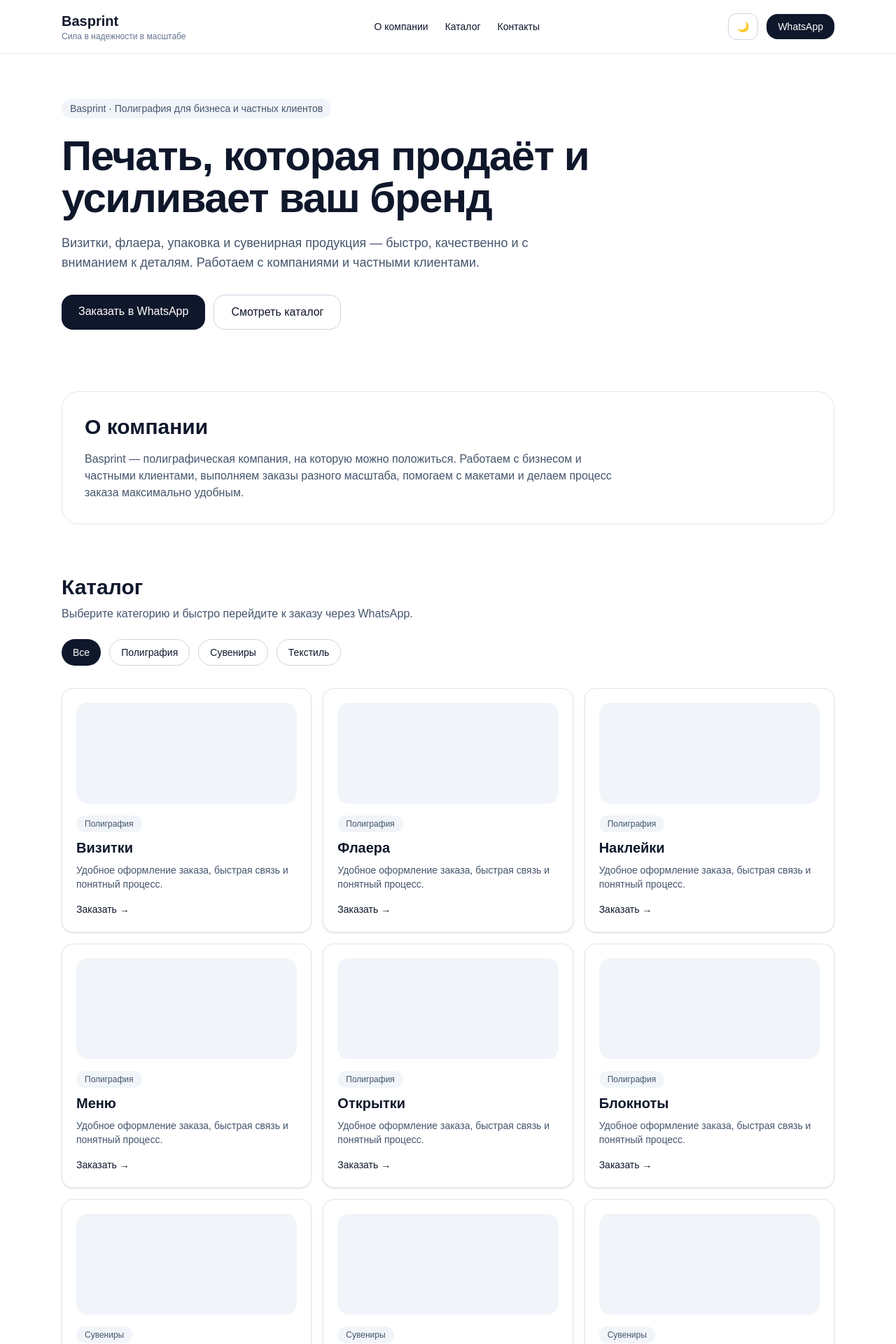
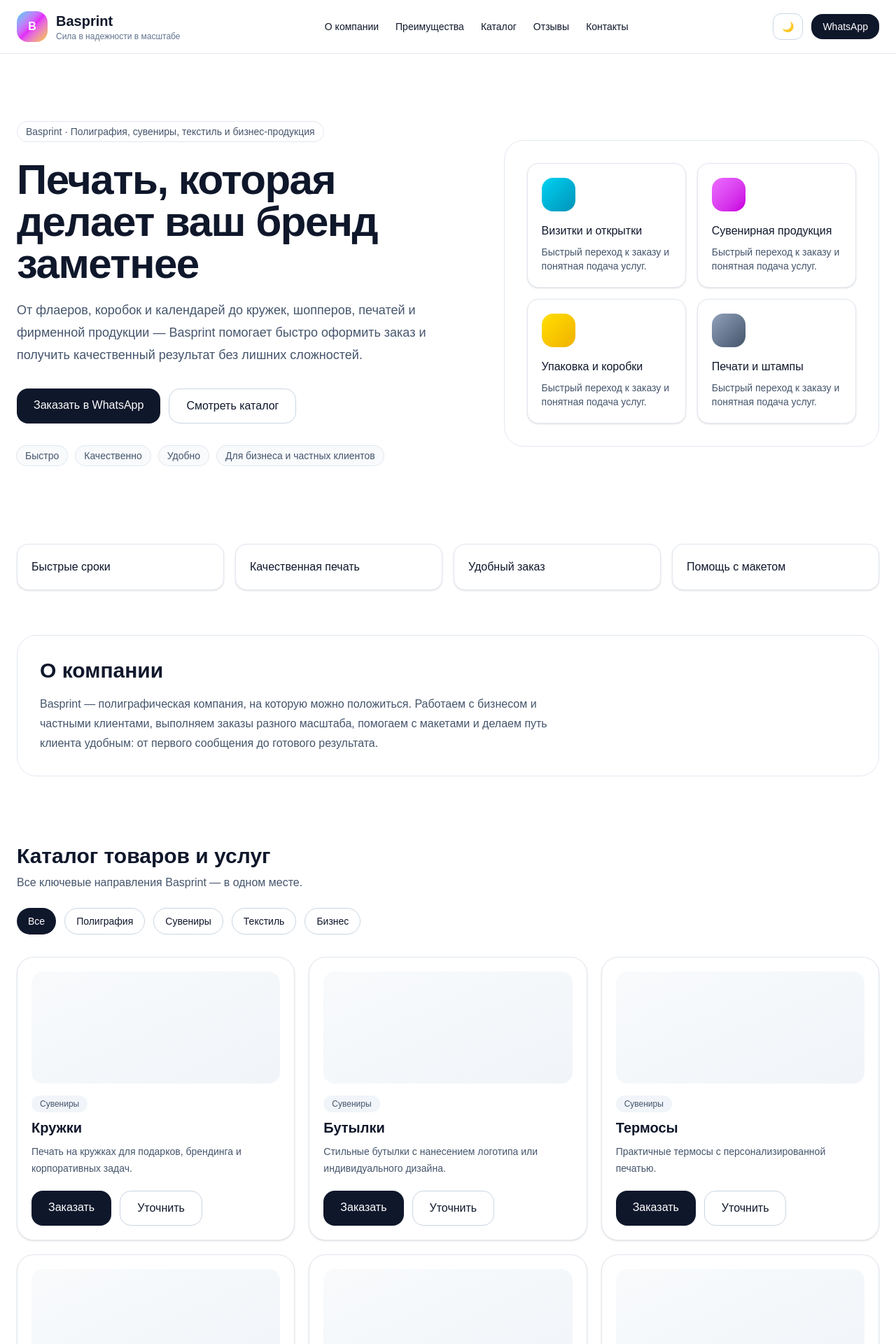
Before and after one commit to gmm055/basprint-site1, a Next.js app: page / in a window 1280 px wide. Shown: the top 1920 px of the page at 70% size. Built offline with nearby package versions, Linux system fonts and the light colour scheme.

Commit message:
premium upgraded landing

```diff
--- a/src/app/page.tsx
+++ b/src/app/page.tsx
@@ -5,65 +5,213 @@ import { useState } from "react";
 type Product = {
   name: string;
   category: string;
+  description: string;
+};
+
+type Review = {
+  name: string;
+  text: string;
 };
 
 export default function Home() {
   const [dark, setDark] = useState(false);
   const [category, setCategory] = useState("Все");
 
-  const categories = ["Все", "Полиграфия", "Сувениры", "Текстиль"];
+  const categories = [
+    "Все",
+    "Полиграфия",
+    "Сувениры",
+    "Текстиль",
+    "Бизнес",
+  ];
 
   const products: Product[] = [
-    { name: "Визитки", category: "Полиграфия" },
-    { name: "Флаера", category: "Полиграфия" },
-    { name: "Наклейки", category: "Полиграфия" },
-    { name: "Меню", category: "Полиграфия" },
-    { name: "Открытки", category: "Полиграфия" },
-    { name: "Блокноты", category: "Полиграфия" },
-
-    { name: "Кружки", category: "Сувениры" },
-    { name: "Магниты", category: "Сувениры" },
-    { name: "Термосы", category: "Сувениры" },
-
-    { name: "Шопперы", category: "Текстиль" },
-    { name: "Бейсболки", category: "Текстиль" },
+    {
+      name: "Кружки",
+      category: "Сувениры",
+      description: "Печать на кружках для подарков, брендинга и корпоративных задач.",
+    },
+    {
+      name: "Бутылки",
+      category: "Сувениры",
+      description: "Стильные бутылки с нанесением логотипа или индивидуального дизайна.",
+    },
+    {
+      name: "Термосы",
+      category: "Сувениры",
+      description: "Практичные термосы с персонализированной печатью.",
+    },
+    {
+      name: "Лифлеты",
+      category: "Полиграфия",
+      description: "Информативные материалы для бизнеса, рекламы и мероприятий.",
+    },
+    {
+      name: "Флаера",
+      category: "Полиграфия",
+      description: "Яркие флаера для продвижения, акций и офлайн-рекламы.",
+    },
+    {
+      name: "Конверты с нанесением",
+      category: "Полиграфия",
+      description: "Фирменные конверты с печатью для деловой и корпоративной переписки.",
+    },
+    {
+      name: "Открытки",
+      category: "Полиграфия",
+      description: "Поздравительные, рекламные и брендированные открытки.",
+    },
+    {
+      name: "Меню",
+      category: "Полиграфия",
+      description: "Меню стандартных и нестандартных размеров для кафе и ресторанов.",
+    },
+    {
+      name: "Книги",
+      category: "Полиграфия",
+      description: "Печать книг и многостраничной продукции с аккуратной сборкой.",
+    },
+    {
+      name: "Наклейки",
+      category: "Полиграфия",
+      description: "Наклейки и стикеры разных форматов для упаковки и рекламы.",
+    },
+    {
+      name: "Твёрдый переплёт",
+      category: "Полиграфия",
+      description: "Изделия в твёрдом переплёте для презентабельной подачи.",
+    },
+    {
+      name: "Коробки",
+      category: "Полиграфия",
+      description: "Коробки с индивидуальным оформлением и фирменной печатью.",
+    },
+    {
+      name: "Блокноты",
+      category: "Полиграфия",
+      description: "Брендированные блокноты для офиса, подарков и продаж.",
+    },
+    {
+      name: "Папки",
+      category: "Полиграфия",
+      description: "Фирменные папки для деловой документации и презентаций.",
+    },
+    {
+      name: "Магниты",
+      category: "Сувениры",
+      description: "Магниты с логотипом, изображением или рекламной подачей.",
+    },
+    {
+      name: "Календари",
+      category: "Полиграфия",
+      description: "Настольные и настенные календари под фирменный стиль.",
+    },
+    {
+      name: "Бейсболки",
+      category: "Текстиль",
+      description: "Нанесение логотипов и надписей на бейсболки.",
+    },
+    {
+      name: "Шопперы",
+      category: "Текстиль",
+      description: "Печать на шопперах для брендов, мероприятий и мерча.",
+    },
+    {
+      name: "Штампы",
+      category: "Бизнес",
+      description: "Штампы для бизнеса, офиса и документов с удобным заказом.",
+    },
+    {
+      name: "Печати",
+      category: "Бизнес",
+      description: "Изготовление печатей с быстрыми сроками и понятным процессом.",
+    },
   ];
 
-  const filtered =
+  const filteredProducts =
     category === "Все"
       ? products
-      : products.filter((p) => p.category === category);
+      : products.filter((product) => product.category === category);
+
+  const advantages = [
+    "Быстрые сроки",
+    "Качественная печать",
+    "Удобный заказ",
+    "Помощь с макетом",
+  ];
+
+  const quickCategories = [
+    "Визитки и открытки",
+    "Сувенирная продукция",
+    "Упаковка и коробки",
+    "Печати и штампы",
+  ];
+
+  const steps = [
+    "Вы пишете или звоните",
+    "Уточняем задачу и детали",
+    "Выполняем заказ",
+    "Выдаём готовую продукцию",
+  ];
+
+  const reviews: Review[] = [
+    {
+      name: "Жанеля",
+      text: "Быстро ответили, хорошая цена, приятный продавец.",
+    },
+    {
+      name: "Нурсулу Идигеева",
+      text: "Отличная полиграфия! Нашла через 2ГИС, оперативно всё сделали и именно так, как я хотела.",
+    },
+    {
+      name: "Aray Y",
+      text: "Уже около года работаем с компанией. Всегда качественно, в срок и с вниманием к деталям.",
+    },
+  ];
 
   const pageClass = dark
     ? "min-h-screen bg-slate-950 text-white transition-colors duration-300"
     : "min-h-screen bg-white text-slate-900 transition-colors duration-300";
 
   const headerClass = dark
-    ? "sticky top-0 z-50 border-b border-slate-800 bg-slate-950/90 backdrop-blur"
-    : "sticky top-0 z-50 border-b border-slate-200 bg-white/90 backdrop-blur";
+    ? "sticky top-0 z-50 border-b border-slate-800 bg-slate-950/80 backdrop-blur"
+    : "sticky top-0 z-50 border-b border-slate-200 bg-white/80 backdrop-blur";
 
   const mutedTextClass = dark ? "text-slate-300" : "text-slate-600";
 
-  const cardClass = dark
-    ? "rounded-2xl border border-slate-800 bg-slate-900 p-5 shadow-sm transition hover:-translate-y-1 hover:shadow-md"
-    : "rounded-2xl border border-slate-200 bg-white p-5 shadow-sm transition hover:-translate-y-1 hover:shadow-md";
+  const sectionCardClass = dark
+    ? "rounded-[28px] border border-slate-800 bg-slate-900"
+    : "rounded-[28px] border border-slate-200 bg-white";
+
+  const smallCardClass = dark
+    ? "rounded-2xl border border-slate-800 bg-slate-900 p-5 shadow-sm"
+    : "rounded-2xl border border-slate-200 bg-white p-5 shadow-sm";
+
+  const productCardClass = dark
+    ? "group rounded-[24px] border border-slate-800 bg-slate-900 p-5 shadow-sm transition duration-300 hover:-translate-y-1 hover:shadow-xl"
+    : "group rounded-[24px] border border-slate-200 bg-white p-5 shadow-sm transition duration-300 hover:-translate-y-1 hover:shadow-xl";
+
+  const primaryButtonClass = dark
+    ? "rounded-2xl bg-white px-6 py-3 font-medium text-slate-900 transition hover:opacity-90"
+    : "rounded-2xl bg-slate-900 px-6 py-3 font-medium text-white transition hover:opacity-90";
 
   const secondaryButtonClass = dark
     ? "rounded-2xl border border-slate-700 px-6 py-3 font-medium transition hover:bg-slate-900"
     : "rounded-2xl border border-slate-300 px-6 py-3 font-medium transition hover:bg-slate-50";
 
-  const primaryButtonClass = dark
-    ? "rounded-2xl bg-white px-6 py-3 font-medium text-slate-900 transition hover:opacity-90"
-    : "rounded-2xl bg-slate-900 px-6 py-3 font-medium text-white transition hover:opacity-90";
-
   return (
     <main className={pageClass}>
       <header className={headerClass}>
-        <div className="mx-auto flex max-w-6xl items-center justify-between px-6 py-4">
+        <div className="mx-auto flex max-w-7xl items-center justify-between px-6 py-4">
+          <div className="flex items-center gap-3">
+            <div className="flex h-11 w-11 items-center justify-center rounded-2xl bg-gradient-to-br from-cyan-400 via-fuchsia-500 to-yellow-400 font-bold text-white">
+              B
+            </div>
             <div>
               <div className="text-xl font-bold">Basprint</div>
               <div className={dark ? "text-xs text-slate-400" : "text-xs text-slate-500"}>
                 Сила в надежности в масштабе
+              </div>
             </div>
           </div>
 
@@ -71,8 +219,14 @@ export default function Home() {
             <a href="#about" className="hover:opacity-70">
               О компании
             </a>
+            <a href="#advantages" className="hover:opacity-70">
+              Преимущества
+            </a>
             <a href="#catalog" className="hover:opacity-70">
               Каталог
+            </a>
+            <a href="#reviews" className="hover:opacity-70">
+              Отзывы
             </a>
             <a href="#contacts" className="hover:opacity-70">
               Контакты
@@ -108,26 +262,27 @@ export default function Home() {
         </div>
       </header>
 
-      <section className="mx-auto max-w-6xl px-6 py-16">
-        <div className="max-w-3xl">
+      <section className="mx-auto max-w-7xl px-6 py-16 lg:py-24">
+        <div className="grid items-center gap-10 lg:grid-cols-[1.1fr_0.9fr]">
+          <div>
             <div
               className={
                 dark
-                ? "inline-flex rounded-full bg-slate-800 px-3 py-1 text-sm text-slate-300"
-                : "inline-flex rounded-full bg-slate-100 px-3 py-1 text-sm text-slate-600"
+                  ? "inline-flex rounded-full border border-slate-800 bg-slate-900 px-3 py-1 text-sm text-slate-300"
+                  : "inline-flex rounded-full border border-slate-200 bg-white px-3 py-1 text-sm text-slate-600"
               }
             >
-            Basprint · Полиграфия для бизнеса и частных клиентов
+              Basprint · Полиграфия, сувениры, текстиль и бизнес-продукция
             </div>
 
             <h1 className="mt-6 text-4xl font-bold tracking-tight md:text-6xl">
-            Печать, которая продаёт и усиливает ваш бренд
+              Печать, которая делает ваш бренд заметнее
             </h1>
 
-          <p className={`mt-5 max-w-2xl text-lg ${mutedTextClass}`}>
-            Визитки, флаера, упаковка и сувенирная продукция — быстро,
-            качественно и с вниманием к деталям. Работаем с компаниями и
-            частными клиентами.
+            <p className={`mt-5 max-w-2xl text-lg leading-8 ${mutedTextClass}`}>
+              От флаеров, коробок и календарей до кружек, шопперов, печатей и
+              фирменной продукции — Basprint помогает быстро оформить заказ и
+              получить качественный результат без лишних сложностей.
             </p>
 
             <div className="mt-8 flex flex-wrap gap-3">
@@ -144,43 +299,89 @@ export default function Home() {
                 Смотреть каталог
               </a>
             </div>
+
+            <div className="mt-8 flex flex-wrap gap-3 text-sm">
+              {["Быстро", "Качественно", "Удобно", "Для бизнеса и частных клиентов"].map(
+                (item) => (
+                  <span
+                    key={item}
+                    className={
+                      dark
+                        ? "rounded-full bg-slate-900 px-3 py-1 text-slate-300 ring-1 ring-slate-800"
+                        : "rounded-full bg-slate-50 px-3 py-1 text-slate-600 ring-1 ring-slate-200"
+                    }
+                  >
+                    {item}
+                  </span>
+                )
+              )}
+            </div>
+          </div>
+
+          <div className={sectionCardClass + " p-6 lg:p-8"}>
+            <div className="grid gap-4 sm:grid-cols-2">
+              {quickCategories.map((item, index) => (
+                <div key={item} className={smallCardClass}>
+                  <div
+                    className={`mb-4 h-12 w-12 rounded-2xl ${
+                      index === 0
+                        ? "bg-gradient-to-br from-cyan-400 to-cyan-600"
+                        : index === 1
+                        ? "bg-gradient-to-br from-fuchsia-400 to-fuchsia-600"
+                        : index === 2
+                        ? "bg-gradient-to-br from-yellow-300 to-yellow-500"
+                        : "bg-gradient-to-br from-slate-400 to-slate-600"
+                    }`}
+                  />
+                  <div className="font-medium">{item}</div>
+                  <div className={`mt-2 text-sm ${mutedTextClass}`}>
+                    Быстрый переход к заказу и понятная подача услуг.
+                  </div>
+                </div>
+              ))}
+            </div>
+          </div>
         </div>
       </section>
 
-      <section id="about" className="mx-auto max-w-6xl px-6 py-6">
-        <div
-          className={
-            dark
-              ? "rounded-3xl border border-slate-800 bg-slate-900 p-8"
-              : "rounded-3xl border border-slate-200 bg-white p-8"
-          }
-        >
+      <section id="advantages" className="mx-auto max-w-7xl px-6 py-4">
+        <div className="grid gap-4 md:grid-cols-4">
+          {advantages.map((item) => (
+            <div key={item} className={smallCardClass}>
+              <div className="font-medium">{item}</div>
+            </div>
+          ))}
+        </div>
+      </section>
+
+      <section id="about" className="mx-auto max-w-7xl px-6 py-12">
+        <div className={sectionCardClass + " p-8"}>
           <h2 className="text-3xl font-bold">О компании</h2>
-          <p className={`mt-4 max-w-3xl ${mutedTextClass}`}>
+          <p className={`mt-4 max-w-3xl leading-7 ${mutedTextClass}`}>
             Basprint — полиграфическая компания, на которую можно положиться.
             Работаем с бизнесом и частными клиентами, выполняем заказы разного
-            масштаба, помогаем с макетами и делаем процесс заказа максимально
-            удобным.
+            масштаба, помогаем с макетами и делаем путь клиента удобным: от
+            первого сообщения до готового результата.
           </p>
         </div>
       </section>
 
-      <section id="catalog" className="mx-auto max-w-6xl px-6 py-12">
+      <section id="catalog" className="mx-auto max-w-7xl px-6 py-12">
         <div>
-          <h2 className="text-3xl font-bold">Каталог</h2>
+          <h2 className="text-3xl font-bold">Каталог товаров и услуг</h2>
           <p className={`mt-2 ${mutedTextClass}`}>
-            Выберите категорию и быстро перейдите к заказу через WhatsApp.
+            Все ключевые направления Basprint — в одном месте.
           </p>
         </div>
 
         <div className="mt-6 flex flex-wrap gap-3">
-          {categories.map((c) => {
-            const active = category === c;
+          {categories.map((item) => {
+            const active = category === item;
 
             return (
               <button
-                key={c}
-                onClick={() => setCategory(c)}
+                key={item}
+                onClick={() => setCategory(item)}
                 className={
                   active
                     ? dark
@@ -192,21 +393,21 @@ export default function Home() {
                 }
                 type="button"
               >
-                {c}
+                {item}
               </button>
             );
           })}
         </div>
 
-        <div className="mt-8 grid gap-4 sm:grid-cols-2 lg:grid-cols-3">
-          {filtered.map((item) => (
-            <div key={item.name} className={cardClass}>
+        <div className="mt-8 grid gap-5 sm:grid-cols-2 xl:grid-cols-3">
+          {filteredProducts.map((product) => (
+            <div key={product.name} className={productCardClass}>
               <div
-                className={
+                className={`mb-4 h-40 rounded-2xl ${
                   dark
-                    ? "mb-4 h-36 rounded-2xl bg-slate-800"
-                    : "mb-4 h-36 rounded-2xl bg-slate-100"
-                }
+                    ? "bg-gradient-to-br from-slate-800 to-slate-900"
+                    : "bg-gradient-to-br from-slate-50 to-slate-100"
+                }`}
               />
               <div
                 className={
@@ -215,36 +416,82 @@ export default function Home() {
                     : "mb-2 inline-flex rounded-full bg-slate-100 px-3 py-1 text-xs text-slate-600"
                 }
               >
-                {item.category}
+                {product.category}
               </div>
 
-              <h3 className="text-xl font-semibold">{item.name}</h3>
+              <h3 className="text-xl font-semibold">{product.name}</h3>
 
-              <p className={`mt-2 text-sm ${mutedTextClass}`}>
-                Удобное оформление заказа, быстрая связь и понятный процесс.
+              <p className={`mt-2 text-sm leading-6 ${mutedTextClass}`}>
+                {product.description}
               </p>
 
+              <div className="mt-5 flex flex-wrap gap-3">
                 <a
                   href={`https://wa.me/77024056954?text=${encodeURIComponent(
-                  `Здравствуйте! Хочу заказать в Basprint: ${item.name}`
+                    `Здравствуйте! Хочу заказать в Basprint: ${product.name}`
                   )}`}
                   target="_blank"
                   rel="noreferrer"
-                className="mt-4 inline-block text-sm font-medium hover:opacity-70"
+                  className={primaryButtonClass}
                 >
-                Заказать →
+                  Заказать
                 </a>
+
+                <a
+                  href="https://wa.me/77024056954?text=Здравствуйте! Хочу уточнить детали заказа в Basprint"
+                  target="_blank"
+                  rel="noreferrer"
+                  className={secondaryButtonClass}
+                >
+                  Уточнить
+                </a>
+              </div>
             </div>
           ))}
         </div>
       </section>
 
-      <section className="mx-auto max-w-6xl px-6 py-12">
+      <section className="mx-auto max-w-7xl px-6 py-12">
+        <h2 className="text-3xl font-bold">Как мы работаем</h2>
+        <div className="mt-8 grid gap-4 md:grid-cols-4">
+          {steps.map((step, index) => (
+            <div key={step} className={smallCardClass}>
+              <div className={dark ? "text-sm text-slate-400" : "text-sm text-slate-500"}>
+                Шаг {index + 1}
+              </div>
+              <div className="mt-2 font-medium">{step}</div>
+            </div>
+          ))}
+        </div>
+      </section>
+
+      <section id="reviews" className="mx-auto max-w-7xl px-6 py-12">
+        <div>
+          <h2 className="text-3xl font-bold">Отзывы клиентов</h2>
+          <p className={`mt-2 ${mutedTextClass}`}>
+            Реальные отзывы клиентов Basprint.
+          </p>
+        </div>
+
+        <div className="mt-8 grid gap-4 md:grid-cols-3">
+          {reviews.map((review) => (
+            <div key={review.name} className={smallCardClass}>
+              <div className="mb-3 text-yellow-500">★★★★★</div>
+              <p className={`text-sm leading-6 ${mutedTextClass}`}>
+                {review.text}
+              </p>
+              <div className="mt-4 font-medium">{review.name}</div>
+            </div>
+          ))}
+        </div>
+      </section>
+
+      <section className="mx-auto max-w-7xl px-6 py-12">
         <div
           className={
             dark
-              ? "rounded-3xl bg-white px-8 py-10 text-slate-900"
-              : "rounded-3xl bg-slate-900 px-8 py-10 text-white"
+              ? "rounded-[28px] bg-white px-8 py-10 text-slate-900"
+              : "rounded-[28px] bg-slate-900 px-8 py-10 text-white"
           }
         >
           <h2 className="text-3xl font-bold">Готовы оформить заказ?</h2>
@@ -274,14 +521,8 @@ export default function Home() {
         </div>
       </section>
 
-      <section id="contacts" className="mx-auto max-w-6xl px-6 py-12">
-        <div
-          className={
-            dark
-              ? "grid gap-6 rounded-3xl border border-slate-800 bg-slate-900 p-8 md:grid-cols-2"
-              : "grid gap-6 rounded-3xl border border-slate-200 bg-white p-8 md:grid-cols-2"
-          }
-        >
+      <section id="contacts" className="mx-auto max-w-7xl px-6 py-12">
+        <div className={sectionCardClass + " grid gap-6 p-8 md:grid-cols-2"}>
           <div>
             <h2 className="text-3xl font-bold">Контакты</h2>
             <div className={`mt-4 space-y-2 ${mutedTextClass}`}>
@@ -326,8 +567,8 @@ export default function Home() {
         <div
           className={
             dark
-              ? "mx-auto max-w-6xl px-6 text-sm text-slate-400"
-              : "mx-auto max-w-6xl px-6 text-sm text-slate-500"
+              ? "mx-auto max-w-7xl px-6 text-sm text-slate-400"
+              : "mx-auto max-w-7xl px-6 text-sm text-slate-500"
           }
         >
           © Basprint — Полиграфия для бизнеса и частных клиентов
```
Lines whose indentation alone changed are shown as unchanged.
